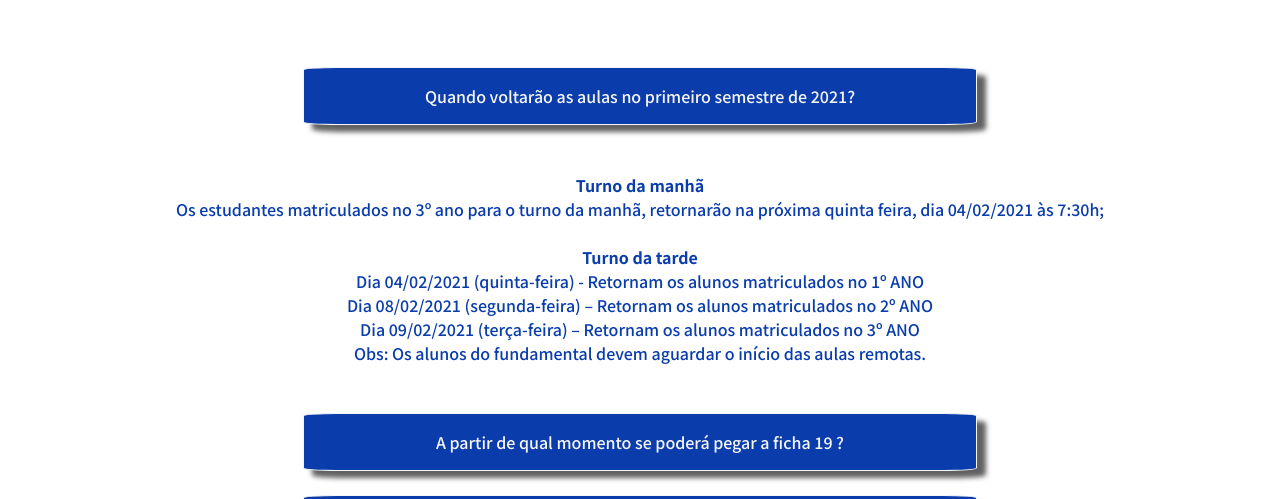
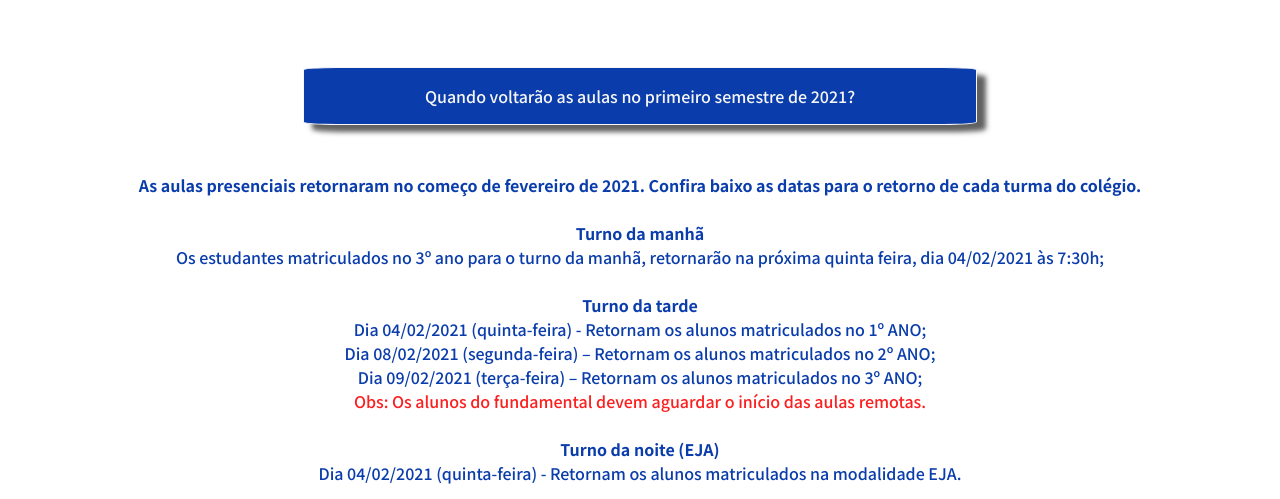
Before and after one commit to wictor-parmenis/PIBID, a website: page index.html in a window 1280 px wide. Both pictures are taken after a click on the link "Quando voltarão as aulas no primeiro semestre de 2021?". Shown: the part 221-720 px from the top of the page. Drawn offline with Linux system fonts and the light colour scheme.

Commit message:
Update tasks.

```diff
--- a/index.html
+++ b/index.html
@@ -12,7 +12,7 @@
 </head>
 <body>
     <div class="container">
-        <header>
+         <header>
             <img src="lions.png" alt="" class="logo">
             <h3 class="logo_title">
             Escola Estadual Lions de Parnamirim
@@ -28,14 +28,19 @@
             </div>
             <div id="a1" class="answers">
                      <ul>
+                         <h4 class="">As aulas presenciais retornaram no começo de fevereiro de 2021. Confira baixo as datas para o retorno de cada turma do colégio.</h4>
+                         <br>
                          <h4>Turno da manhã</h4>
                          <li>Os estudantes matriculados no 3º ano para o turno da manhã, retornarão na próxima quinta feira, dia 04/02/2021 às 7:30h;</li>
                          <br>
                          <h4>Turno da tarde</h4>
-                         <li>Dia 04/02/2021 (quinta-feira) -  Retornam os alunos matriculados no 1º ANO </li>
-                         <li>Dia 08/02/2021 (segunda-feira) – Retornam os alunos matriculados no 2º ANO</li>
-                         <li>Dia 09/02/2021 (terça-feira) – Retornam os alunos matriculados no 3º ANO</li>
-                         <li>Obs: Os alunos do fundamental devem aguardar o início das aulas remotas.</li>
+                         <li>Dia 04/02/2021 (quinta-feira) -  Retornam os alunos matriculados no 1º ANO; </li>
+                         <li>Dia 08/02/2021 (segunda-feira) – Retornam os alunos matriculados no 2º ANO;</li>
+                         <li>Dia 09/02/2021 (terça-feira) – Retornam os alunos matriculados no 3º ANO;</li>
+                         <li class="red-text">Obs: Os alunos do fundamental devem aguardar o início das aulas remotas.</li>
+                        <br>
+                        <h4>Turno da noite (EJA)</h4>
+                        <li>Dia 04/02/2021 (quinta-feira) -  Retornam os alunos matriculados na modalidade EJA. </li></li>
                     </ul>
             </div>
 
@@ -96,6 +101,7 @@
             </div>
         </div>
         </div>
+
         <footer>
             <p>2021 - Colégio Estadual Lions de Parnamirim</p>
             <p><a href="https://github.com/wictor-parmenis">Wictor Tec &copy; </a> | <a href="#">PIBID UFRPE</a></p>
--- a/style.css
+++ b/style.css
@@ -58,6 +58,9 @@ header{
         opacity: 100%;
     }
 }
+.red-text{
+    color: rgb(253, 31, 31);
+}
 
 .subtitle{
     color: var(--primary-color);
@@ -94,6 +97,9 @@ header{
     margin-top: 3em;
     /* transform: translateY(50%); */
     animation: slide 1s;
+}
+.title-topic{
+    color: var(--quaternary-color);
 }
 
 @keyframes slide{
```
